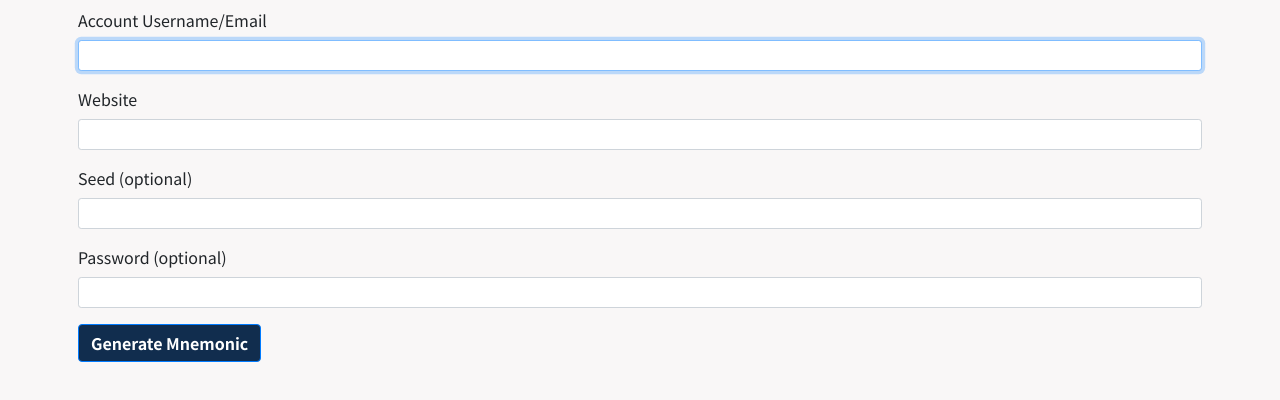
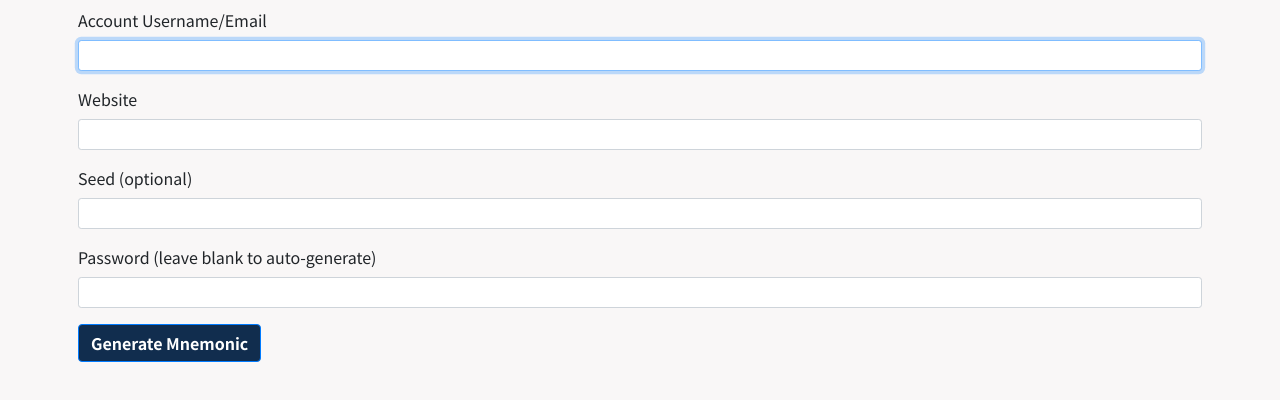
Before and after one commit to michellehwin/hackmhs, an Electron app: page addWindow.html in a window 1280 px wide. Drawn offline with nearby package versions, Linux system fonts and the light colour scheme.

Commit message:
final commit

```diff
--- a/addWindow.html
+++ b/addWindow.html
@@ -16,7 +16,7 @@
                 <input class="form-control form-control-sm mb-3"type="text" id="website">
                 <label for="">Seed (optional)</label>
                 <input class="form-control form-control-sm mb-3" type="text" id="seed">
-                <label for="">Password (optional)</label>
+                <label for="">Password (leave blank to auto-generate)</label>
                 <input class="form-control form-control-sm" type="password" id="password">
             </div>
             <button type="submit" class="btn btn-primary">Generate Mnemonic</button>
```
Also changed, not shown: main.js (+6 -2 lines).
